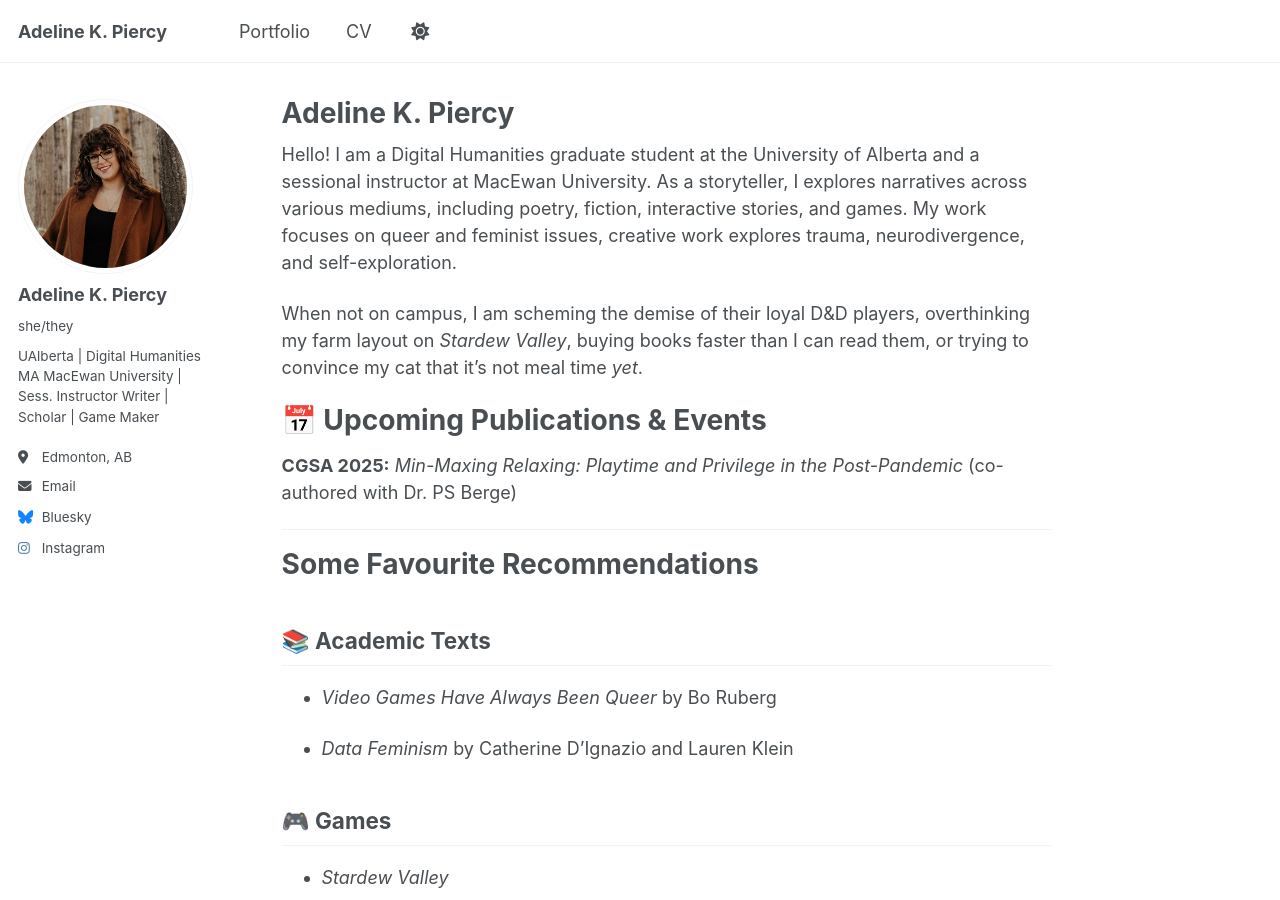
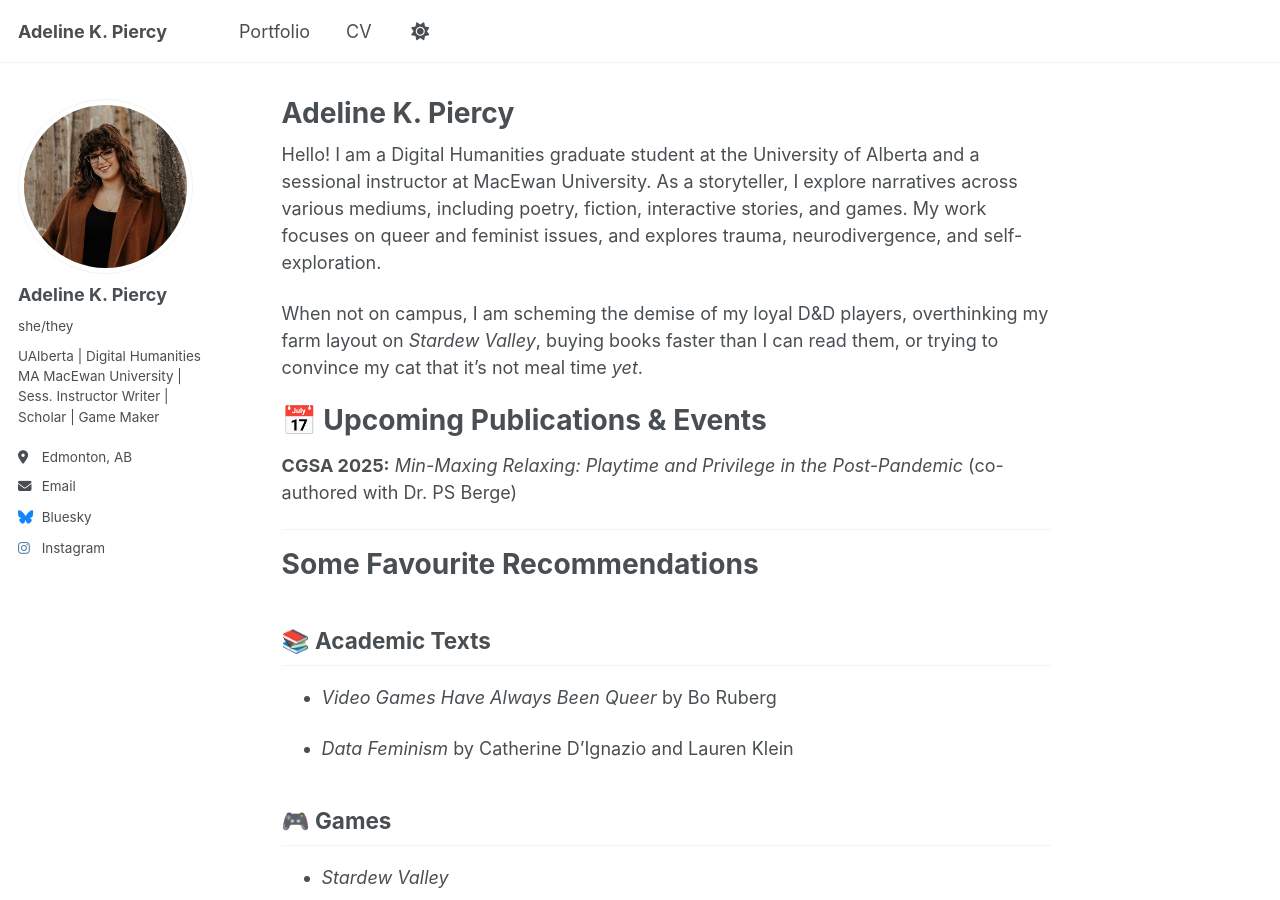
Before and after one commit to akpiercy/me, a Jekyll site: the page built from _pages/about.md, in a window 1280 px wide and 900 px high. Built offline with Jekyll 4.4.1, drawn with Linux system fonts in a browser that asks for light colours.

Commit message:
Update about.md

```diff
--- a/_pages/about.md
+++ b/_pages/about.md
@@ -8,9 +8,9 @@ redirect_from:
 ---
 
 
-Hello! I am a Digital Humanities graduate student at the University of Alberta and a sessional instructor at MacEwan University. As a storyteller, I explores narratives across various mediums, including poetry, fiction, interactive stories, and games. My work focuses on queer and feminist issues, creative work explores trauma, neurodivergence, and self-exploration.
+Hello! I am a Digital Humanities graduate student at the University of Alberta and a sessional instructor at MacEwan University. As a storyteller, I explore narratives across various mediums, including poetry, fiction, interactive stories, and games. My work focuses on queer and feminist issues, and explores trauma, neurodivergence, and self-exploration.
 
-When not on campus, I am scheming the demise of their loyal D&D players, overthinking my farm layout on *Stardew Valley*, buying books faster than I can read them, or trying to convince my cat that it's not meal time *yet*.
+When not on campus, I am scheming the demise of my loyal D&D players, overthinking my farm layout on *Stardew Valley*, buying books faster than I can read them, or trying to convince my cat that it's not meal time *yet*.
 
 
 📅 Upcoming Publications & Events
```
